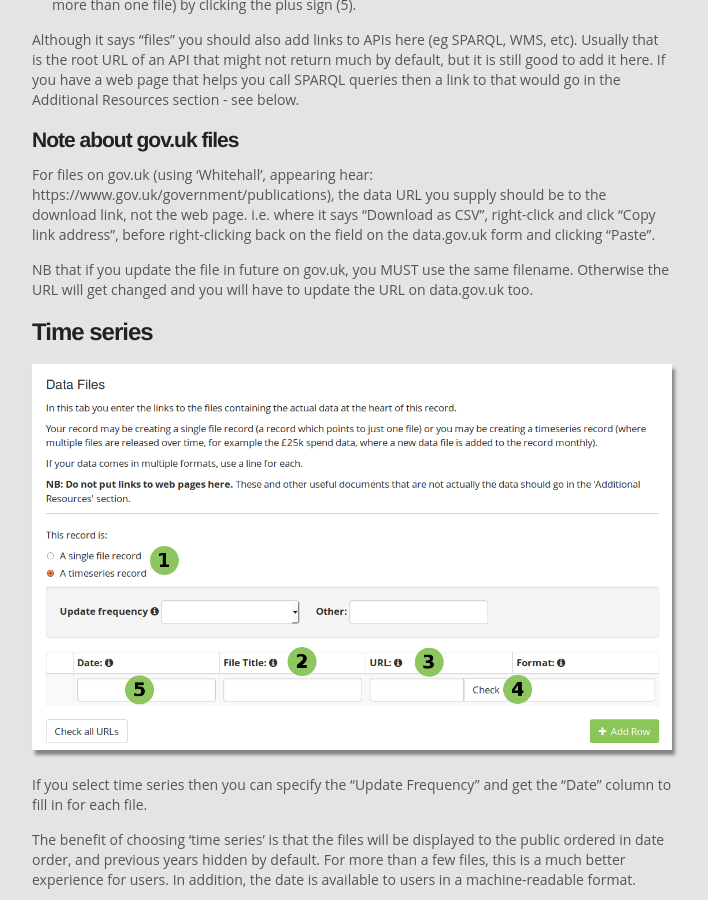
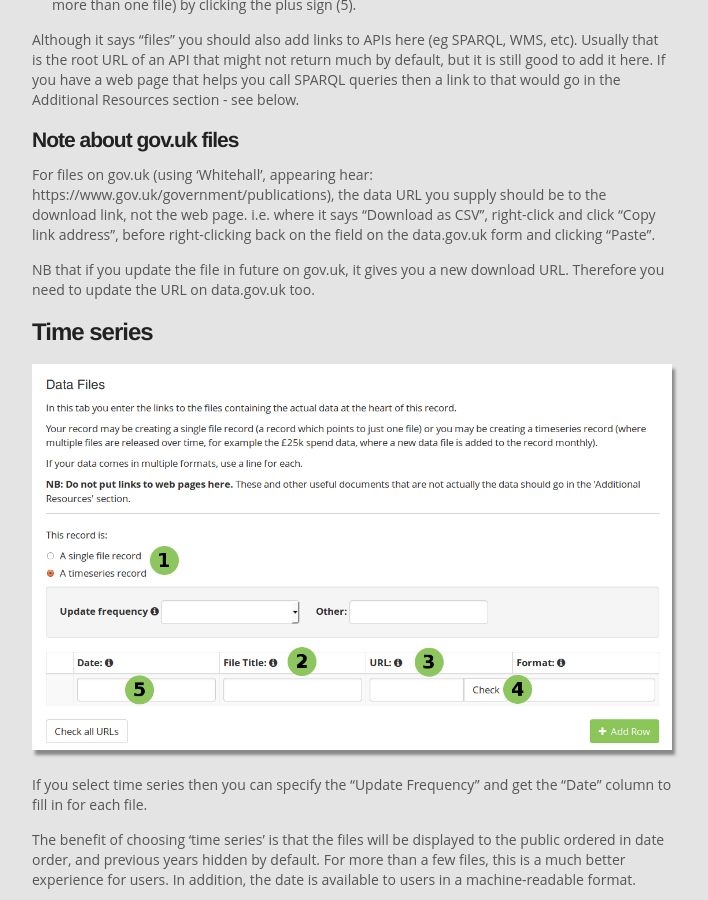
Before and after one commit to datagovuk/guidance, a Jekyll site: the page built from dataset_form.md, in a window 1280 px wide and 900 px high, scrolled down 4519 px. Shown: the whole window, without its empty margins (288-996 px from the left). Built offline with Jekyll 4.4.1, drawn with Linux system fonts in a browser that asks for light colours.

Commit message:
Keeping the filename the same doesnt work according to ross

```diff
--- a/dataset_form.md
+++ b/dataset_form.md
@@ -103,7 +103,7 @@ Although it says "files" you should also add links to APIs here (eg SPARQL, WMS,
 
 For files on gov.uk (using 'Whitehall', appearing hear: https://www.gov.uk/government/publications), the data URL you supply should be to the download link, not the web page. i.e. where it says "Download as CSV", right-click and click "Copy link address", before right-clicking back on the field on the data.gov.uk form and clicking "Paste".
 
-NB that if you update the file in future on gov.uk, you MUST use the same filename. Otherwise the URL will get changed and you will have to update the URL on data.gov.uk too.
+NB that if you update the file in future on gov.uk, it gives you a new download URL. Therefore you need to update the URL on data.gov.uk too.
 
 ### Time series
 
```
